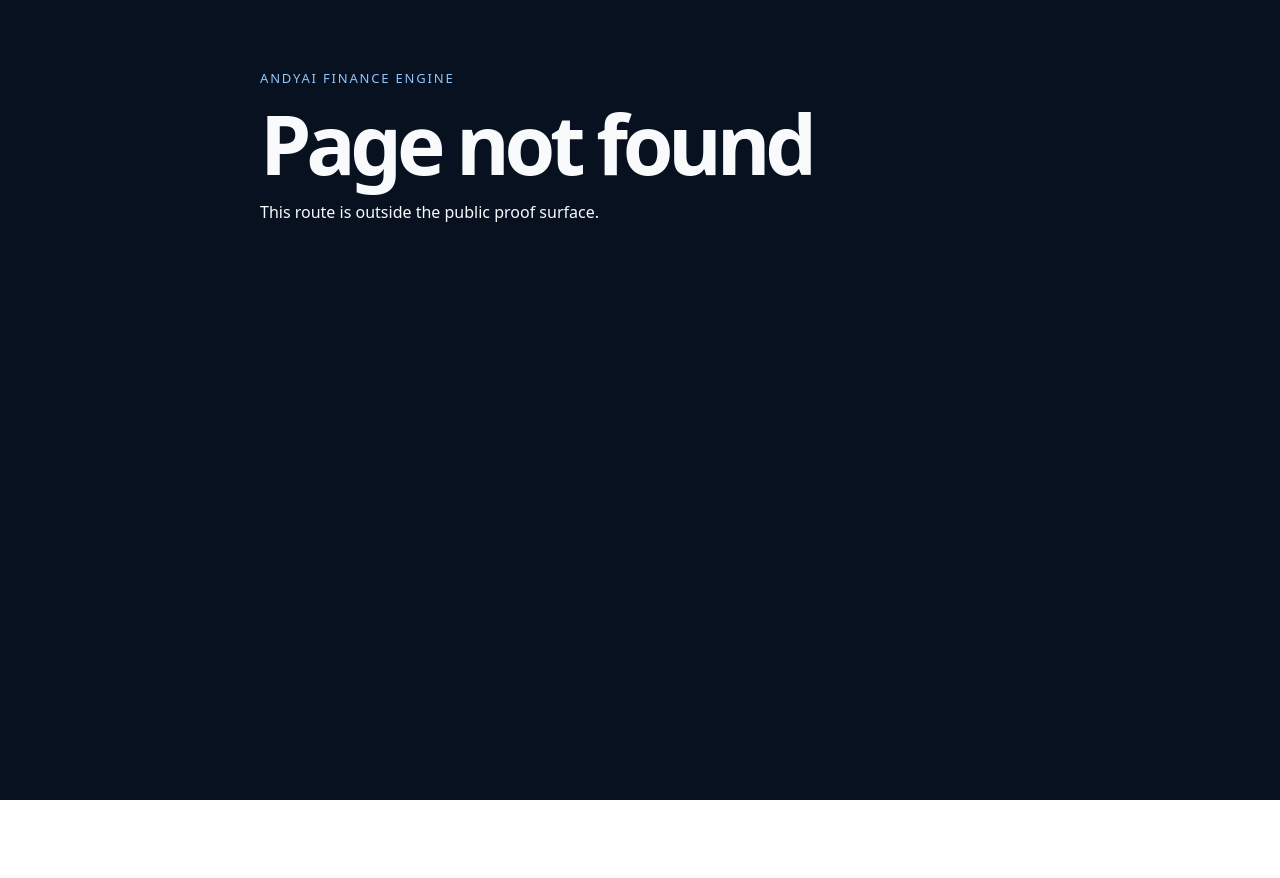
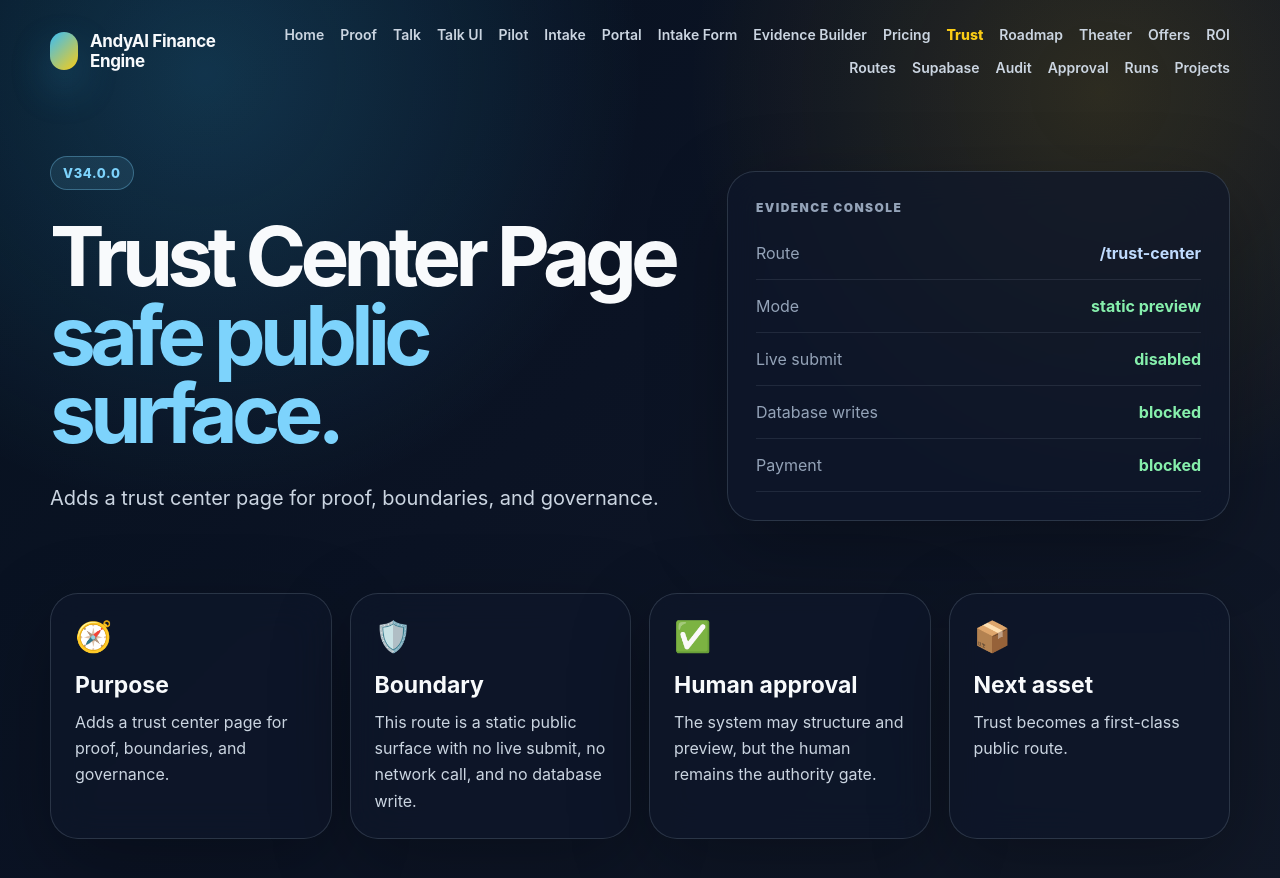
Before and after one commit to kolundzic/andyai-finance-engine, a Next.js app: page /trust-center in a window 1280 px wide. Before the commit this address had no page. Shown: the top 878 px of the page. Before the commit the page ends 800 px from the top, so only its background shows below. Built offline with nearby package versions, Linux system fonts and the light colour scheme.

Commit message:
drone: add v34.0.0 trust-center-page

```diff
--- /dev/null
+++ b/app/trust-center/page.tsx
@@ -0,0 +1,32 @@
+import { EvidenceConsole, FeatureGrid, PrestigePage } from "../../src/ui/finance-prestige-system";
+
+export const metadata = {
+  title: "AndyAI Finance Engine — Trust Center Page",
+  description: "Adds a trust center page for proof, boundaries, and governance.",
+};
+
+export default function Page() {
+  return (
+    <PrestigePage
+      active="/trust-center"
+      badge="v34.0.0"
+      title="Trust Center Page"
+      accent="safe public surface."
+      lead="Adds a trust center page for proof, boundaries, and governance."
+      right={<EvidenceConsole rows={[
+        ["Route", "/trust-center", "blue"],
+        ["Mode", "static preview", "green"],
+        ["Live submit", "disabled", "green"],
+        ["Database writes", "blocked", "green"],
+        ["Payment", "blocked", "green"],
+      ] as any} />}
+    >
+      <FeatureGrid items={[
+        ["🧭", "Purpose", "Adds a trust center page for proof, boundaries, and governance."],
+        ["🛡️", "Boundary", "This route is a static public surface with no live submit, no network call, and no database write."],
+        ["✅", "Human approval", "The system may structure and preview, but the human remains the authority gate."],
+        ["📦", "Next asset", "Trust becomes a first-class public route."],
+      ] as any} />
+    </PrestigePage>
+  );
+}
--- a/package.json
+++ b/package.json
@@ -1,6 +1,6 @@
 {
   "name": "andyai-finance-engine",
-  "version": "33.0.0",
+  "version": "34.0.0",
   "private": true,
   "description": "AndyAI Finance Engine — public showcase powered by a governed financial modeling core.",
   "scripts": {
```
Also changed, not shown: configs/drone-master/trust-center-page.v34.0.0.json (added, +17 -0 lines), 3 other files (tests, documents, lock files or other folders).
